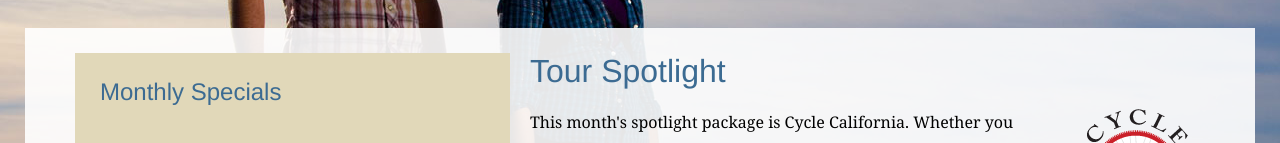
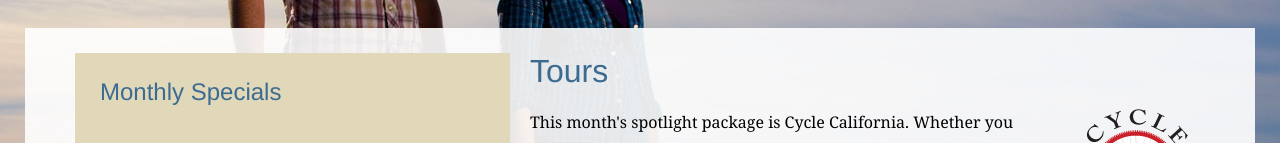
Before and after one commit to jonasste/explore-california, a plain HTML site: page index.html in a window 1280 px wide. Shown: the part 426-569 px from the top of the page. Drawn offline with Linux system fonts and the light colour scheme.

Commit message:
modify spotlight in master branch

```diff
--- a/index.html
+++ b/index.html
@@ -62,7 +62,7 @@
       <div id="contentWrapper">
         <div id="mainContent">
           <div id="mainArticle">
-            <h1>Tour Spotlight</h1>
+            <h1>Tours</h1>
             <p class="spotlight">This month's spotlight package is Cycle California. Whether you are looking for some serious downhill thrills to a relaxing ride along the coast, you'll find something to love in Cycle California.<br /> <span class="accent"><a href="tours_cycle.html" title="Cycle California">tour details</a></span></p>
 
             <h1>Explorer's Podcast</h1>
```
